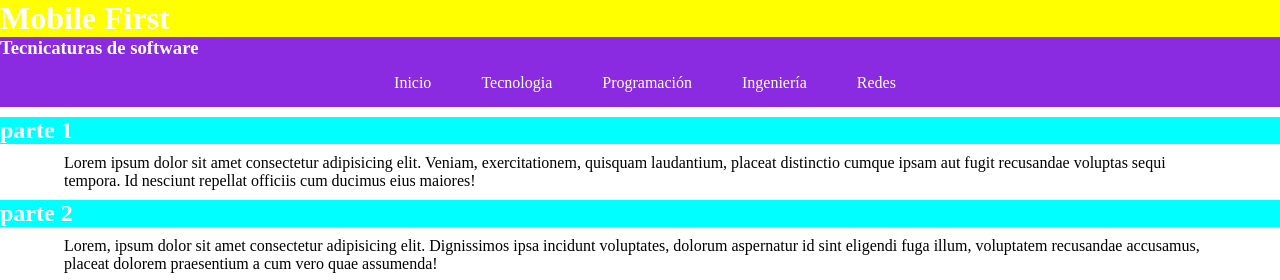
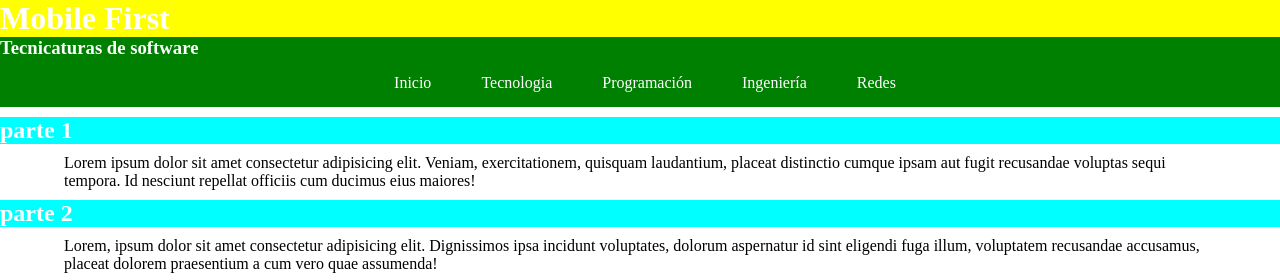
Before and after one commit to RAMiRO005/ejercicio-git2, a plain HTML site: page index.html in a window 1280 px wide. Shown: the top 280 px of the page. Drawn offline with Linux system fonts and the light colour scheme.

Commit message:
modifique el style

```diff
--- a/css/style.css
+++ b/css/style.css
@@ -7,11 +7,14 @@
 /* ****************************** */
 /*           MOBILE FIRST         */
 /* ****************************** */
-  .encabezado{
-    background-color: blueviolet;
+
+
+/* hola */
+
+.encabezado{
+    background-color: green;
     color: white;
     margin-bottom: 10px
-
   }
   nav{
     width: 40%;
```
